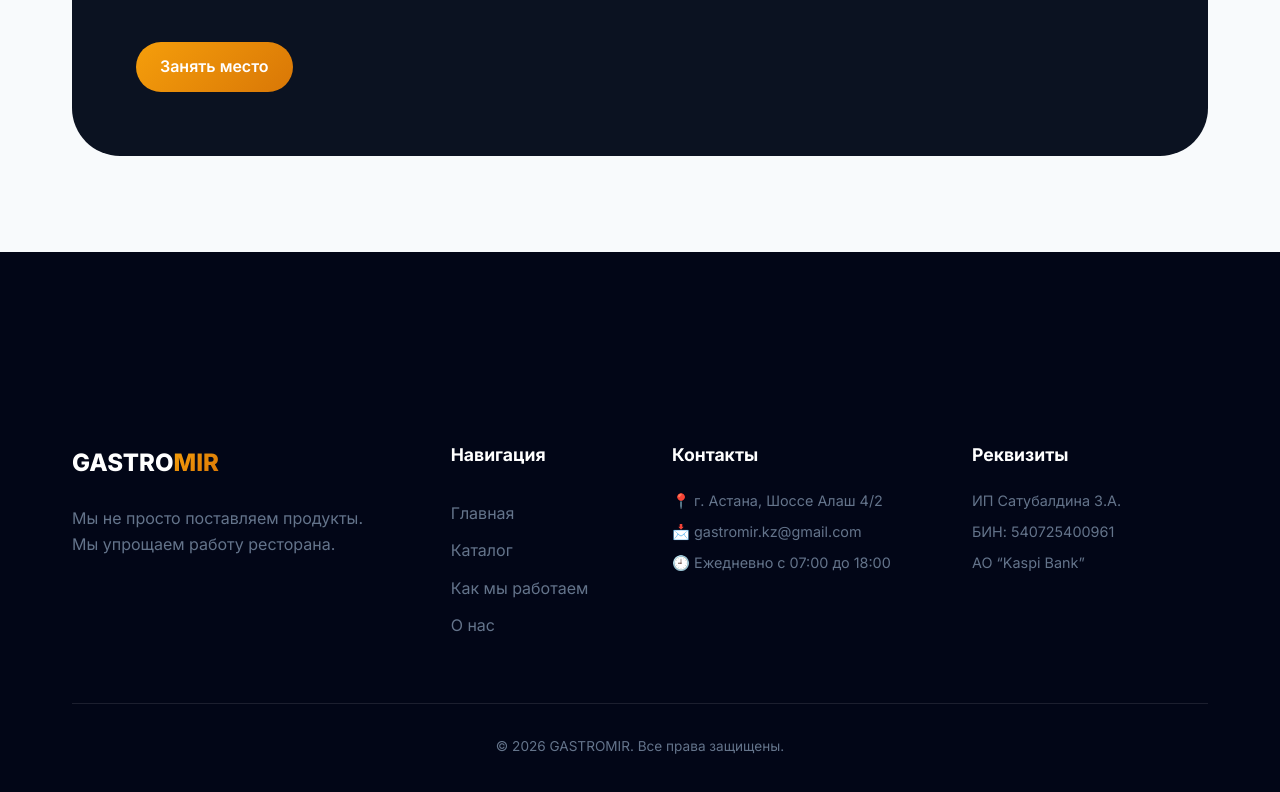
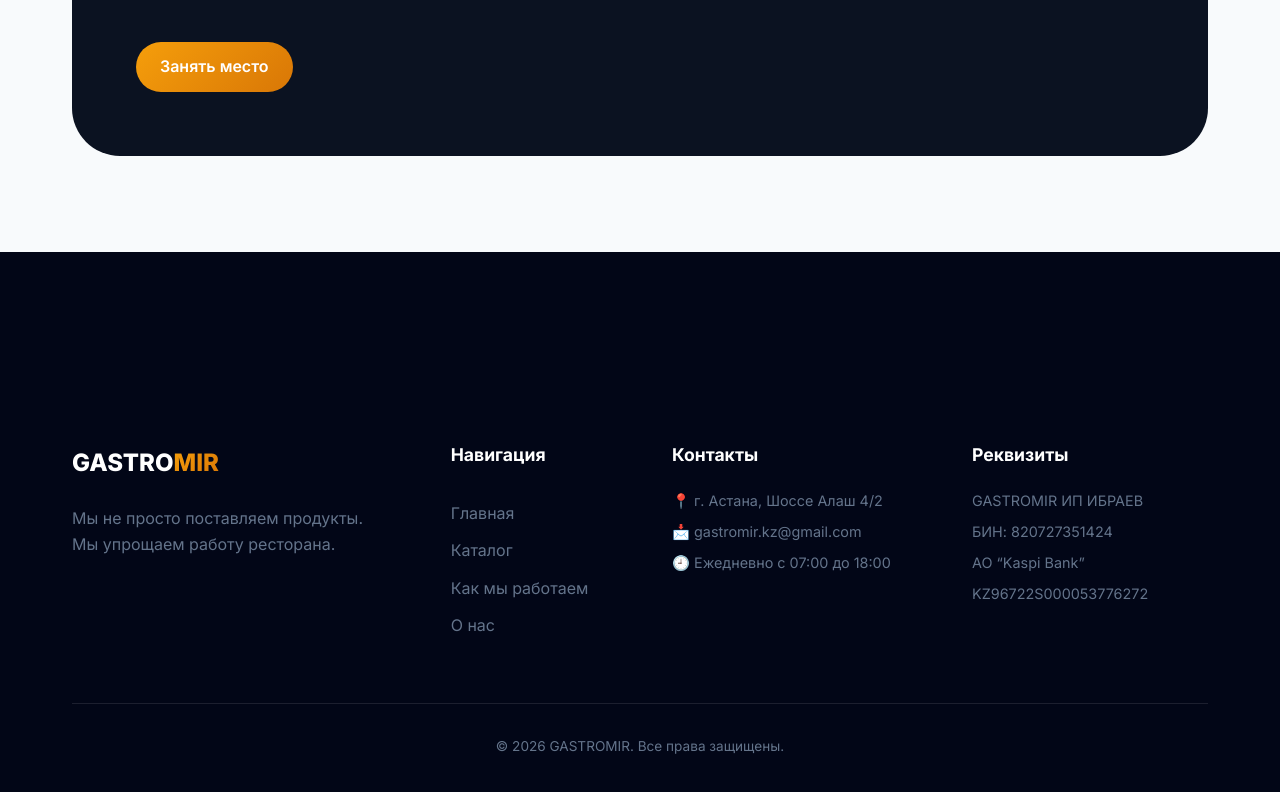
Before and after one commit to balkazak/gastromir, a Vue app: page / in a window 1280 px wide. Shown: the part 2835-3627 px from the top of the page. Built offline with nearby package versions, Linux system fonts and the light colour scheme.

Commit message:
asdasdad

```diff
--- a/src/components/Footer.vue
+++ b/src/components/Footer.vue
@@ -27,9 +27,10 @@
 
         <div class="footer-legal">
           <h4>Реквизиты</h4>
-          <p>ИП Сатубалдина З.А.</p>
-          <p>БИН: 540725400961</p>
+          <p>GASTROMIR ИП ИБРАЕВ</p>
+          <p>БИН: 820727351424</p>
           <p>АО “Kaspi Bank”</p>
+          <p>KZ96722S000053776272</p>
         </div>
       </div>
 
```
